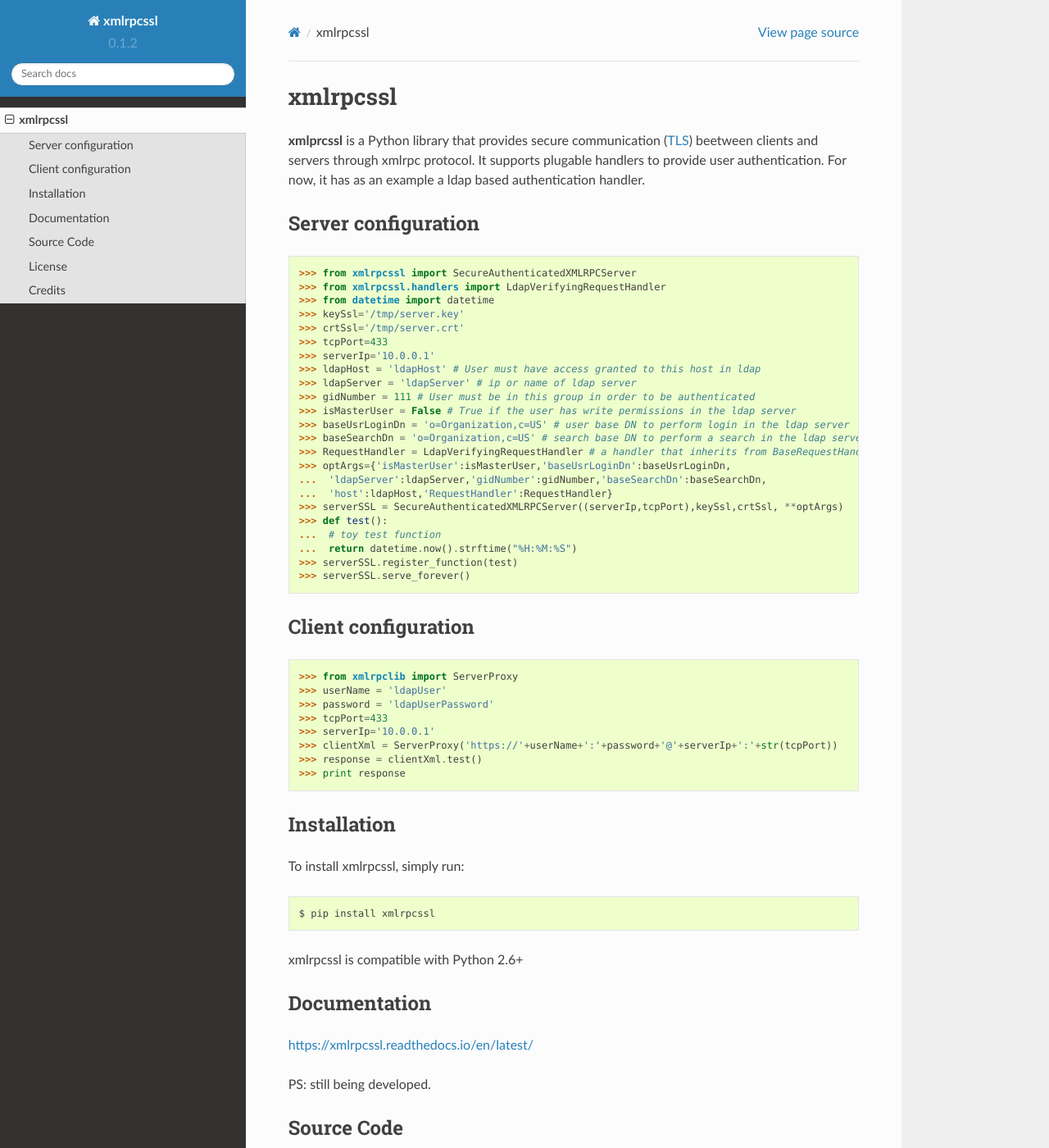
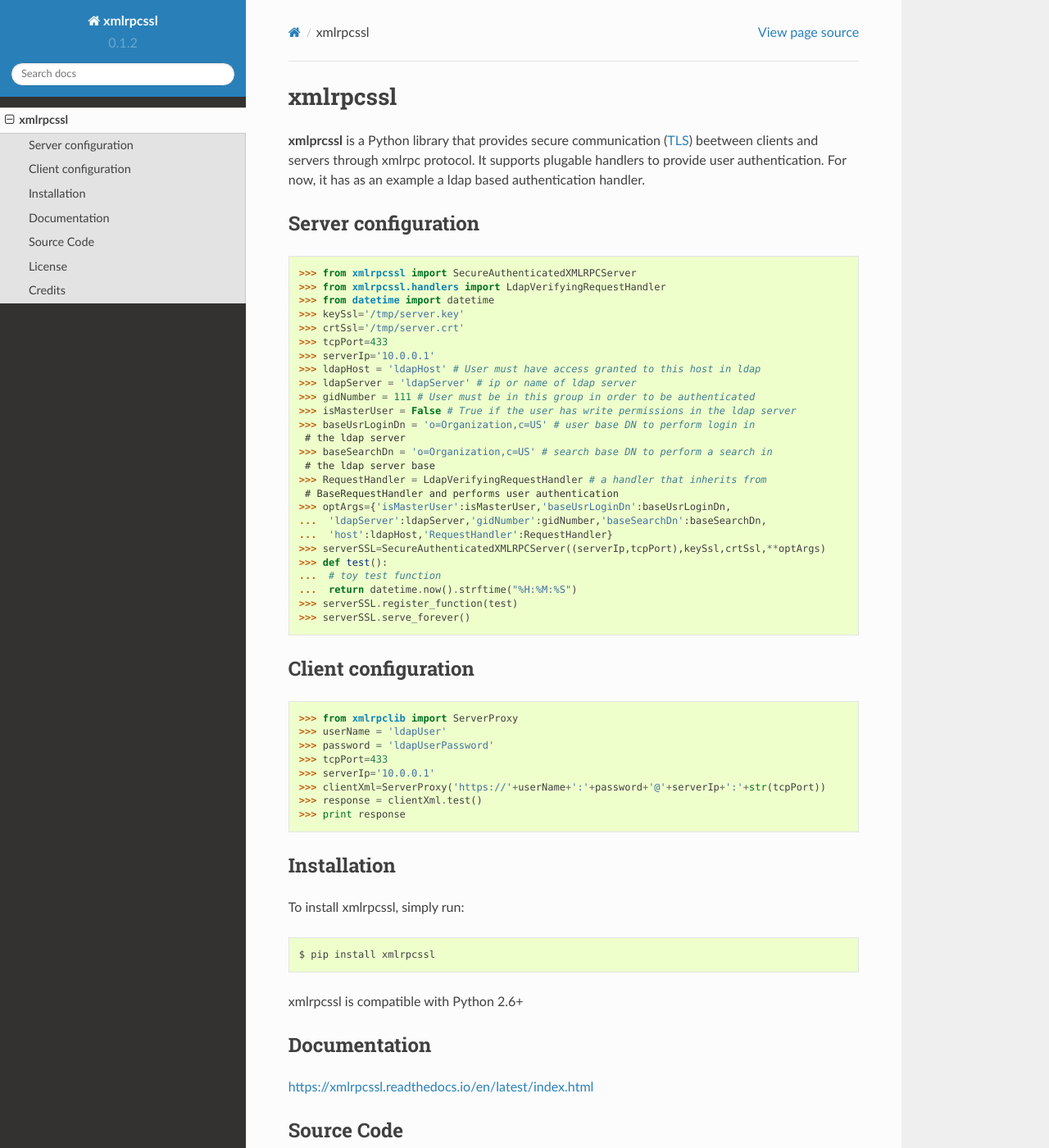
Before and after one commit to jonDel/xmlrpcssl, a Sphinx documentation site: the page built from docs/README.rst, in a window 1280 px wide and 1400 px high. Shown: the whole window at 82% size. Built offline with Sphinx 7.4.7 and the Read the Docs theme 2.0.0, drawn with Linux system fonts in a browser that asks for light colours.

Commit message:
Updating README

```diff
--- a/docs/README.rst
+++ b/docs/README.rst
@@ -20,13 +20,16 @@
   >>> ldapServer = 'ldapServer' # ip or name of ldap server
   >>> gidNumber = 111 # User must be in this group in order to be authenticated
   >>> isMasterUser = False # True if the user has write permissions in the ldap server
-  >>> baseUsrLoginDn = 'o=Organization,c=US' # user base DN to perform login in the ldap server
-  >>> baseSearchDn = 'o=Organization,c=US' # search base DN to perform a search in the ldap server base
-  >>> RequestHandler = LdapVerifyingRequestHandler # a handler that inherits from BaseRequestHandler and performs user authentication
+  >>> baseUsrLoginDn = 'o=Organization,c=US' # user base DN to perform login in
+   # the ldap server
+  >>> baseSearchDn = 'o=Organization,c=US' # search base DN to perform a search in
+   # the ldap server base
+  >>> RequestHandler = LdapVerifyingRequestHandler # a handler that inherits from
+   # BaseRequestHandler and performs user authentication
   >>> optArgs={'isMasterUser':isMasterUser,'baseUsrLoginDn':baseUsrLoginDn,
   ...  'ldapServer':ldapServer,'gidNumber':gidNumber,'baseSearchDn':baseSearchDn,
   ...  'host':ldapHost,'RequestHandler':RequestHandler}
-  >>> serverSSL = SecureAuthenticatedXMLRPCServer((serverIp,tcpPort),keySsl,crtSsl, **optArgs)
+  >>> serverSSL=SecureAuthenticatedXMLRPCServer((serverIp,tcpPort),keySsl,crtSsl,**optArgs)
   >>> def test():
   ...  # toy test function
   ...  return datetime.now().strftime("%H:%M:%S")
@@ -44,7 +47,7 @@
   >>> password = 'ldapUserPassword'
   >>> tcpPort=433
   >>> serverIp='10.0.0.1'
-  >>> clientXml = ServerProxy('https://'+userName+':'+password+'@'+serverIp+':'+str(tcpPort))
+  >>> clientXml=ServerProxy('https://'+userName+':'+password+'@'+serverIp+':'+str(tcpPort))
   >>> response = clientXml.test()
   >>> print response
 
@@ -62,10 +65,7 @@
 Documentation
 -------------
 
-https://xmlrpcssl.readthedocs.io/en/latest/
-
-PS: still being developed.
-
+https://xmlrpcssl.readthedocs.io/en/latest/index.html
 
 Source Code
 -----------
@@ -82,5 +82,4 @@
 Credits
 -------
 
--  http://code.activestate.com/recipes/496786-simple-xml-rpc-server-over-https and
-   https://github.com/nosmo/python-xmlrpcssl for inspiration
+-  http://code.activestate.com/recipes/496786-simple-xml-rpc-server-over-https and https://github.com/nosmo/python-xmlrpcssl for inspiration
```
Also changed, not shown: README.rst (+10 -11 lines).
